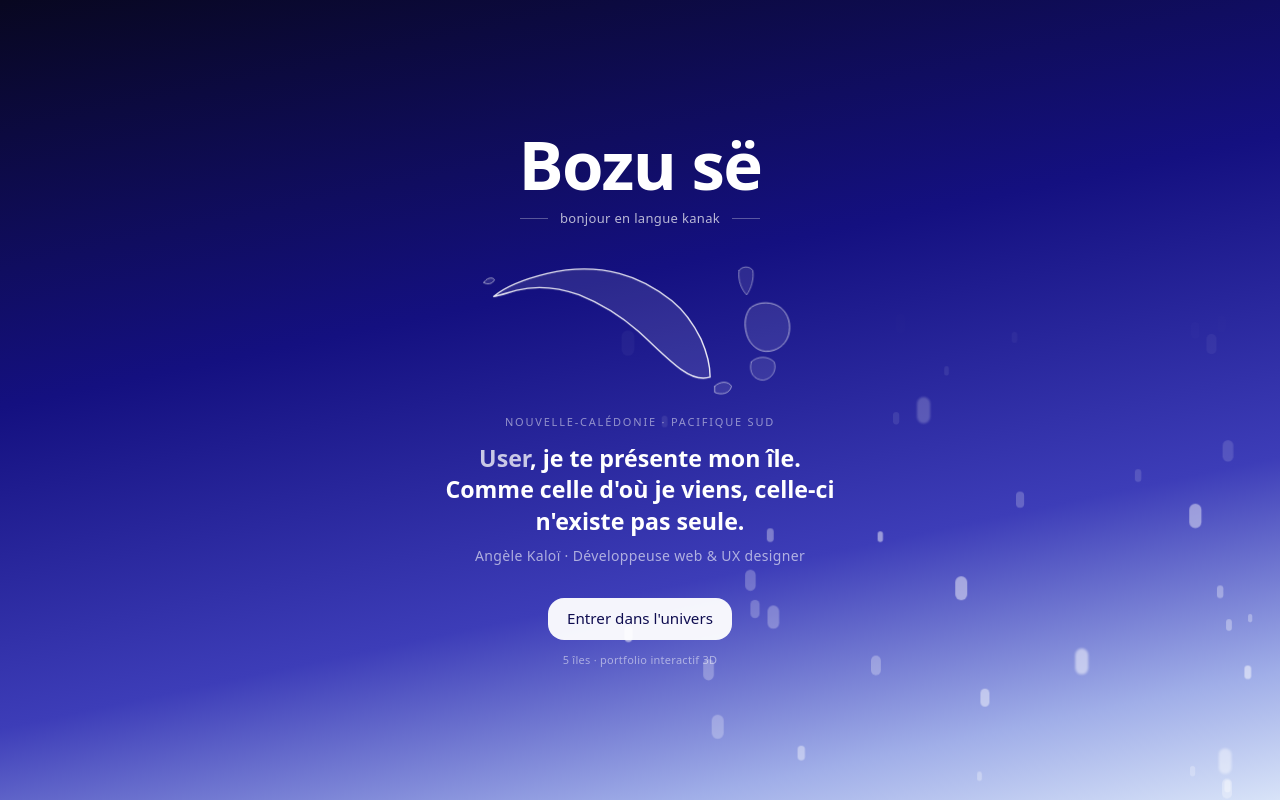
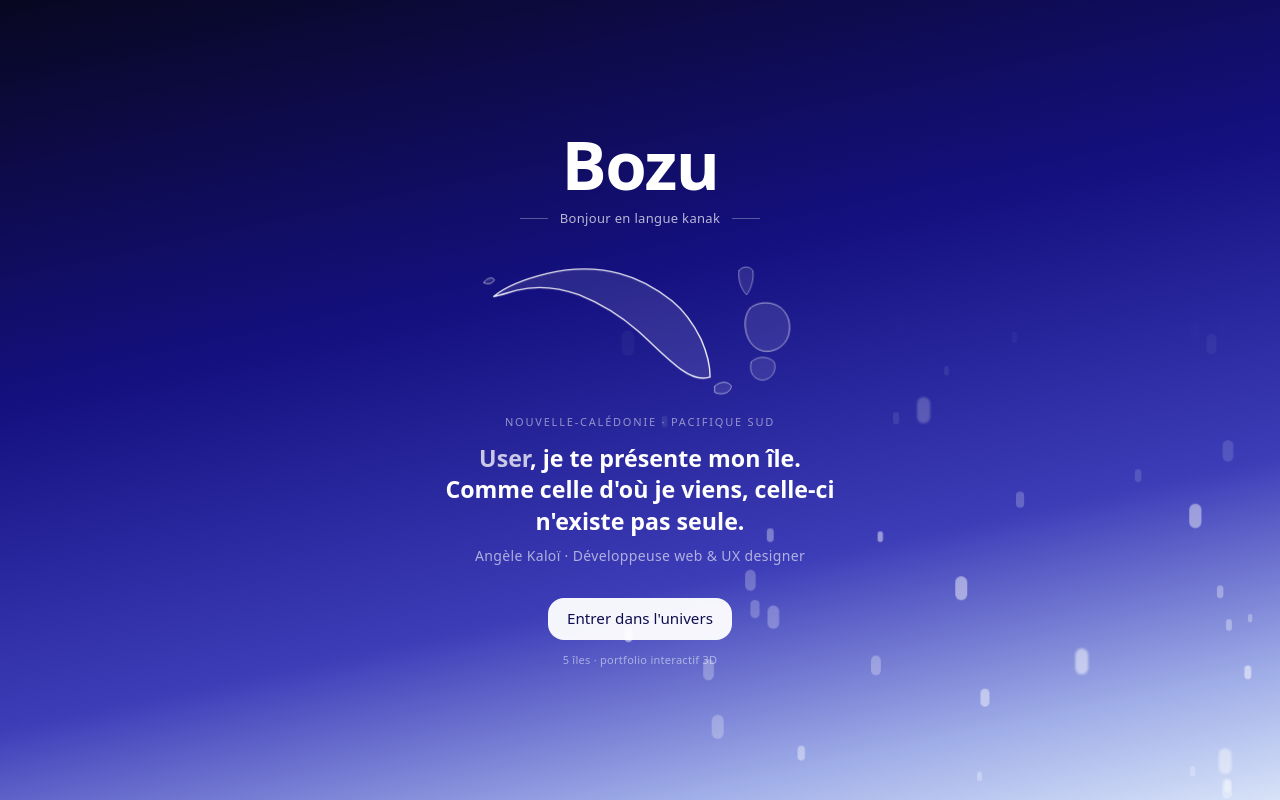
Before and after one commit to angelkae7/angele-kaloi-portfolio, a React (Vite) app: page / in a window 1280 px wide. Built offline with nearby package versions, Linux system fonts and the light colour scheme.

Commit message:
fix: update dependencies and improve text in LandingScreen component

```diff
--- a/package.json
+++ b/package.json
@@ -39,6 +39,6 @@
     "globals": "^16.5.0",
     "postcss": "^8.5.6",
     "tailwindcss": "^4.1.17",
-    "vite": "^7.2.2"
+    "vite": "^7.3.3"
   }
 }
--- a/src/components/LandingScreen.jsx
+++ b/src/components/LandingScreen.jsx
@@ -52,11 +52,11 @@ export default function LandingScreen({ onEnter }) {
           <p lang="mis"
              className="font-extrabold text-white leading-none"
              style={{ fontSize: "clamp(2.8rem,7vw,4.2rem)", letterSpacing: "-1.5px" }}>
-            Bozu së
+            Bozu
           </p>
           <p className="flex items-center justify-center gap-3 mt-2.5 text-[13px] text-white/70 tracking-wide">
             <span aria-hidden="true" className="block w-7 h-px bg-white/30" />
-            bonjour en langue kanak
+            Bonjour en langue kanak
             <span aria-hidden="true" className="block w-7 h-px bg-white/30" />
           </p>
         </div>
```
Also changed, not shown: 1 other file (tests, documents, lock files or other folders).
